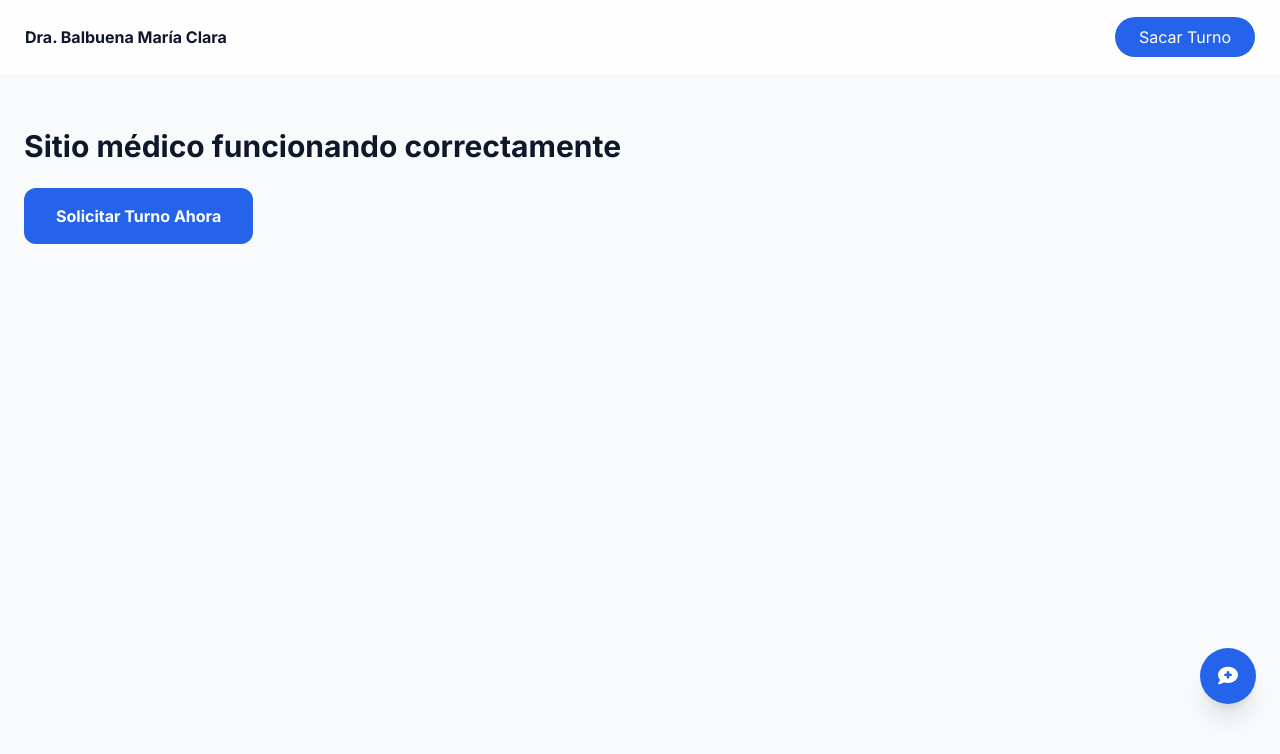
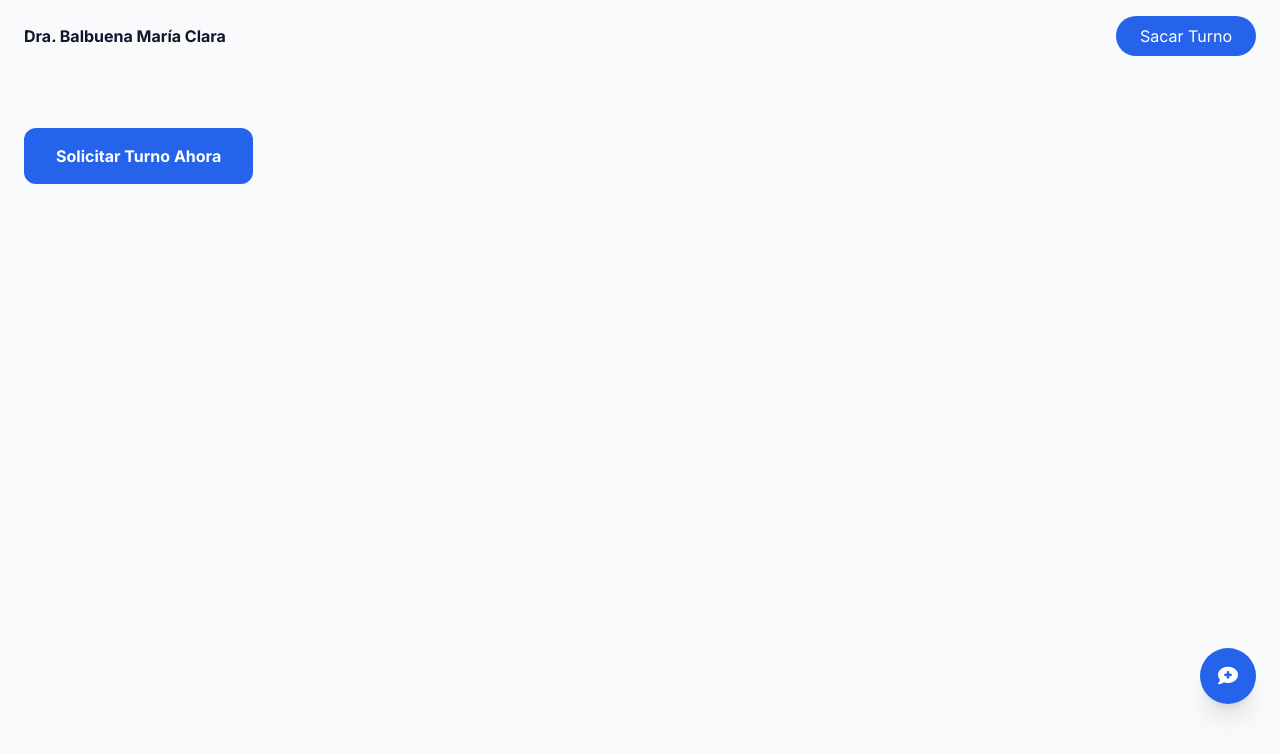
Before and after one commit to gunnerctes/PAG-CLARA-CON-TURNOS, a React (Vite) app: page / in a window 1280 px wide. Shown: the top 754 px of the page. Built offline with nearby package versions, Linux system fonts and the light colour scheme.

Commit message:
Update App.tsx

```diff
--- a/App.tsx
+++ b/App.tsx
@@ -1,37 +1,42 @@
 "use client";
 
+import { useState } from "react";
+import Turnero from "./components/Turnero";
 import ChatAssistant from "./components/ChatAssistant";
 
 const App: React.FC = () => {
+  const [mostrarTurnero, setMostrarTurnero] = useState(false);
+
   return (
     <div className="min-h-screen flex flex-col relative">
-      {/* NAV */}
-      <nav className="fixed top-0 w-full z-40 glass-morphism py-4 px-6 flex justify-between items-center">
+      <nav className="fixed top-0 w-full z-40 py-4 px-6 flex justify-between items-center">
         <span className="font-bold">Dra. Balbuena María Clara</span>
 
         <button
           className="bg-blue-600 text-white px-6 py-2 rounded-full"
-          onClick={() => alert("Turnero temporalmente desactivado")}
+          onClick={() => setMostrarTurnero(true)}
         >
           Sacar Turno
         </button>
       </nav>
 
-      {/* CONTENIDO */}
       <main className="pt-32 px-6">
-        <h1 className="text-3xl font-bold mb-6">
-          Sitio médico funcionando correctamente
-        </h1>
-
         <button
           className="bg-blue-600 text-white px-8 py-4 rounded-xl font-bold"
-          onClick={() => alert("Turnero temporalmente desactivado")}
+          onClick={() => setMostrarTurnero(true)}
         >
           Solicitar Turno Ahora
         </button>
       </main>
 
       <ChatAssistant />
+
+      {mostrarTurnero && (
+        <Turnero
+          onClose={() => setMostrarTurnero(false)}
+          onSuccess={() => alert("Turno confirmado")}
+        />
+      )}
     </div>
   );
 };
```
